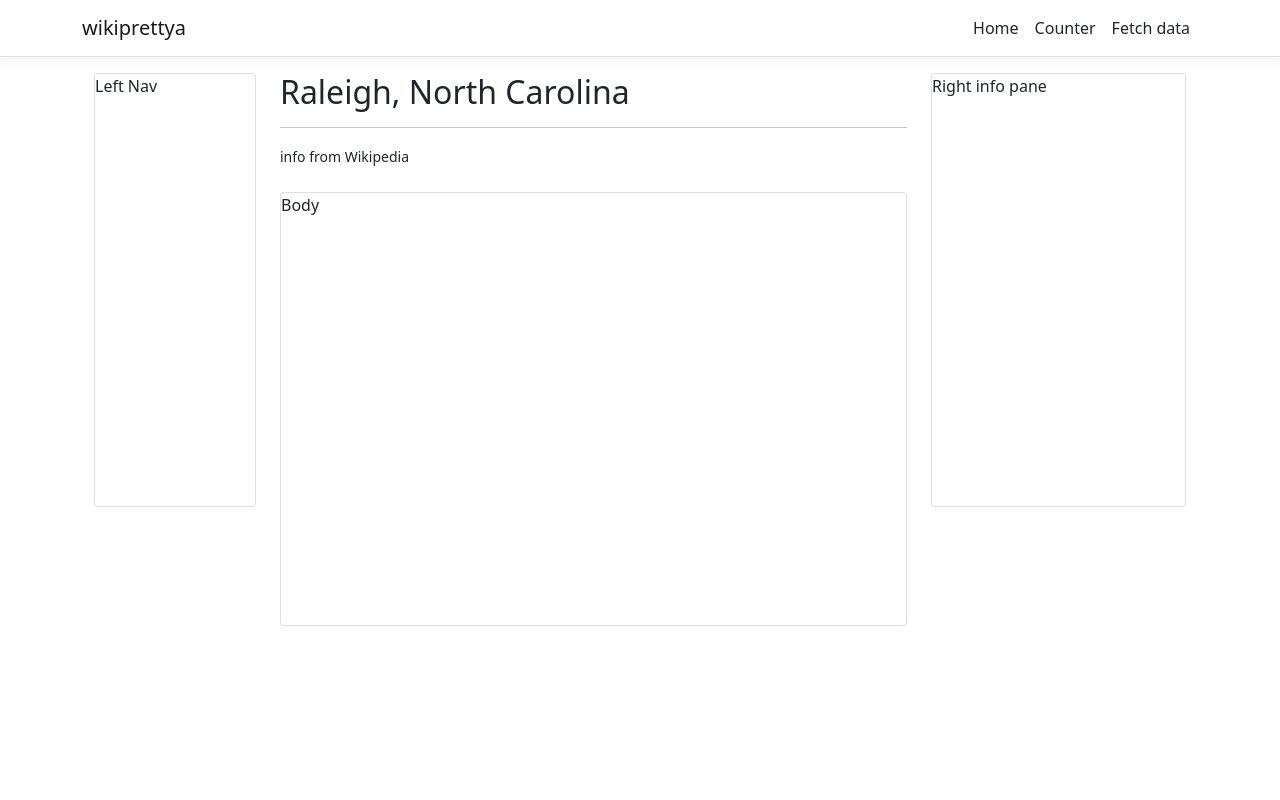
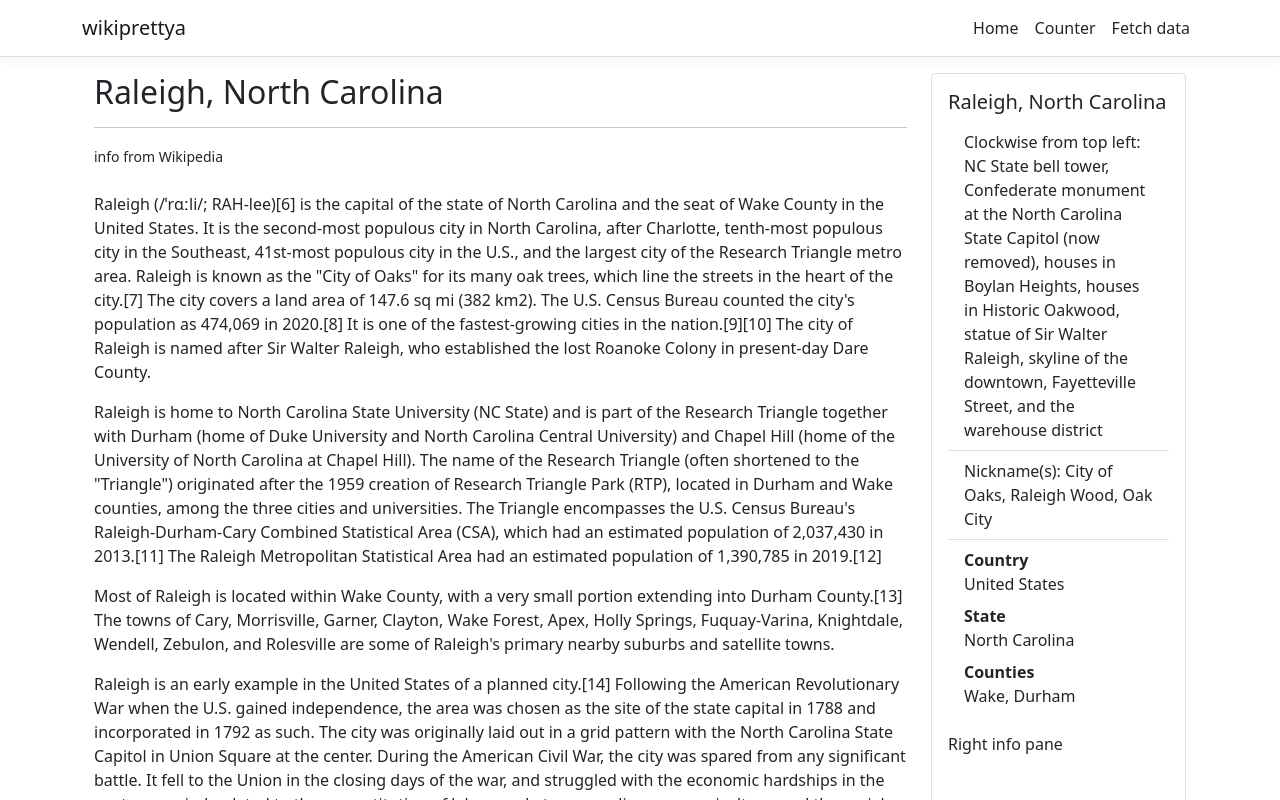
Before and after one commit to connordavidson/wikiprettya, a React (Create React App) app in the folder wikiprettya/ClientApp/: page /page in a window 1280 px wide. Shown: the top 800 px of the page. Built offline with nearby package versions, Linux system fonts and the light colour scheme.

Commit message:
First cut of Page.js UI

```diff
--- a/wikiprettya/ClientApp/src/components/Page.js
+++ b/wikiprettya/ClientApp/src/components/Page.js
@@ -8,6 +8,7 @@
     Row,
     Col,
     Card ,
+    ListGroup
 }from 'react-bootstrap';
 
 
@@ -18,7 +19,7 @@
         return(
             <Container>
                 <Row>
-                    <Col xs={2}>
+                    {/* <Col xs={2}>
                         <Card>
                             Left Nav
                             <br/>
@@ -40,8 +41,8 @@
                             <br/>
                             <br/>
                         </Card>
-                    </Col>
-                    <Col xs={7}>
+                    </Col>  */}
+                    <Col xs={9}>
 
                         <h2>Raleigh, North Carolina</h2>
                         <hr/>
@@ -49,6 +50,23 @@
 
                         <br/>
                         <br/>
+
+                        <p>
+                            Raleigh (/ˈrɑːli/; RAH-lee)[6] is the capital of the state of North Carolina and the seat of Wake County in the United States. It is the second-most populous city in North Carolina, after Charlotte, tenth-most populous city in the Southeast, 41st-most populous city in the U.S., and the largest city of the Research Triangle metro area. Raleigh is known as the "City of Oaks" for its many oak trees, which line the streets in the heart of the city.[7] The city covers a land area of 147.6 sq mi (382 km2). The U.S. Census Bureau counted the city's population as 474,069 in 2020.[8] It is one of the fastest-growing cities in the nation.[9][10] The city of Raleigh is named after Sir Walter Raleigh, who established the lost Roanoke Colony in present-day Dare County.
+                        </p>
+                        <p>
+                            Raleigh is home to North Carolina State University (NC State) and is part of the Research Triangle together with Durham (home of Duke University and North Carolina Central University) and Chapel Hill (home of the University of North Carolina at Chapel Hill). The name of the Research Triangle (often shortened to the "Triangle") originated after the 1959 creation of Research Triangle Park (RTP), located in Durham and Wake counties, among the three cities and universities. The Triangle encompasses the U.S. Census Bureau's Raleigh-Durham-Cary Combined Statistical Area (CSA), which had an estimated population of 2,037,430 in 2013.[11] The Raleigh Metropolitan Statistical Area had an estimated population of 1,390,785 in 2019.[12]
+                        </p>
+                        <p>
+                            Most of Raleigh is located within Wake County, with a very small portion extending into Durham County.[13] The towns of Cary, Morrisville, Garner, Clayton, Wake Forest, Apex, Holly Springs, Fuquay-Varina, Knightdale, Wendell, Zebulon, and Rolesville are some of Raleigh's primary nearby suburbs and satellite towns.
+                        </p>
+                        <p>
+                            Raleigh is an early example in the United States of a planned city.[14] Following the American Revolutionary War when the U.S. gained independence, the area was chosen as the site of the state capital in 1788 and incorporated in 1792 as such. The city was originally laid out in a grid pattern with the North Carolina State Capitol in Union Square at the center. During the American Civil War, the city was spared from any significant battle. It fell to the Union in the closing days of the war, and struggled with the economic hardships in the postwar period, related to the reconstitution of labor markets, over-reliance on agriculture, and the social unrest of the Reconstruction Era. The establishment of the Research Triangle Park (RTP) in 1959, helped create tens of thousands of jobs in the fields of science and technology. By the early 21st century, Raleigh had become one of the fastest-growing cities in the United States.
+                        </p>
+
+
+
+
                         <Card>
                             Body
                         <br/>
@@ -73,7 +91,33 @@
                     </Col>
                     <Col xs={3}>
                         <Card>
-                            Right info pane
+                            <Card.Body>
+                                <Card.Title>
+                                    Raleigh, North Carolina
+                                </Card.Title>
+                                <ListGroup variant="flush">
+                                    <ListGroup.Item>Clockwise from top left: NC State bell tower, Confederate monument at the North Carolina State Capitol (now removed), houses in Boylan Heights, houses in Historic Oakwood, statue of Sir Walter Raleigh, skyline of the downtown, Fayetteville Street, and the warehouse district</ListGroup.Item>
+                                    <ListGroup.Item>Nickname(s): City of Oaks, Raleigh Wood, Oak City</ListGroup.Item>
+                                    <ListGroup.Item>
+                                        <dl>
+                                            <dt>Country</dt>
+                                            <dd>United States</dd>
+                                            <dt>State</dt>
+                                            <dd>North Carolina</dd>
+                                            <dt>Counties</dt>
+                                            <dd>Wake, Durham</dd>
+                                        </dl>
+                                    </ListGroup.Item>
+                                </ListGroup>
+                                Right info pane
+
+                            </Card.Body>
+                            <br/>
+                            <br/>
+                            <br/>
+                            <br/>
+                            <br/>
+                            <br/>
                             <br/>
                             <br/>
                             <br/>
```
